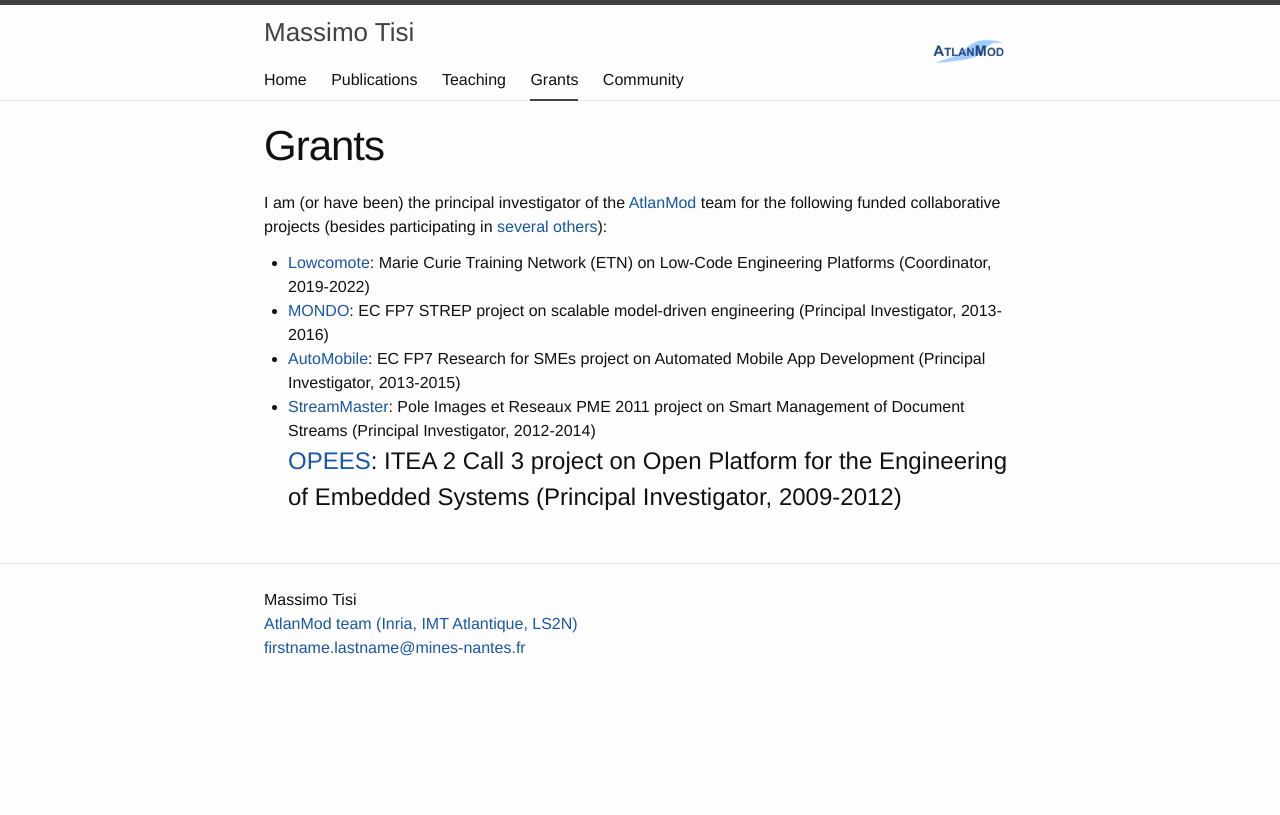
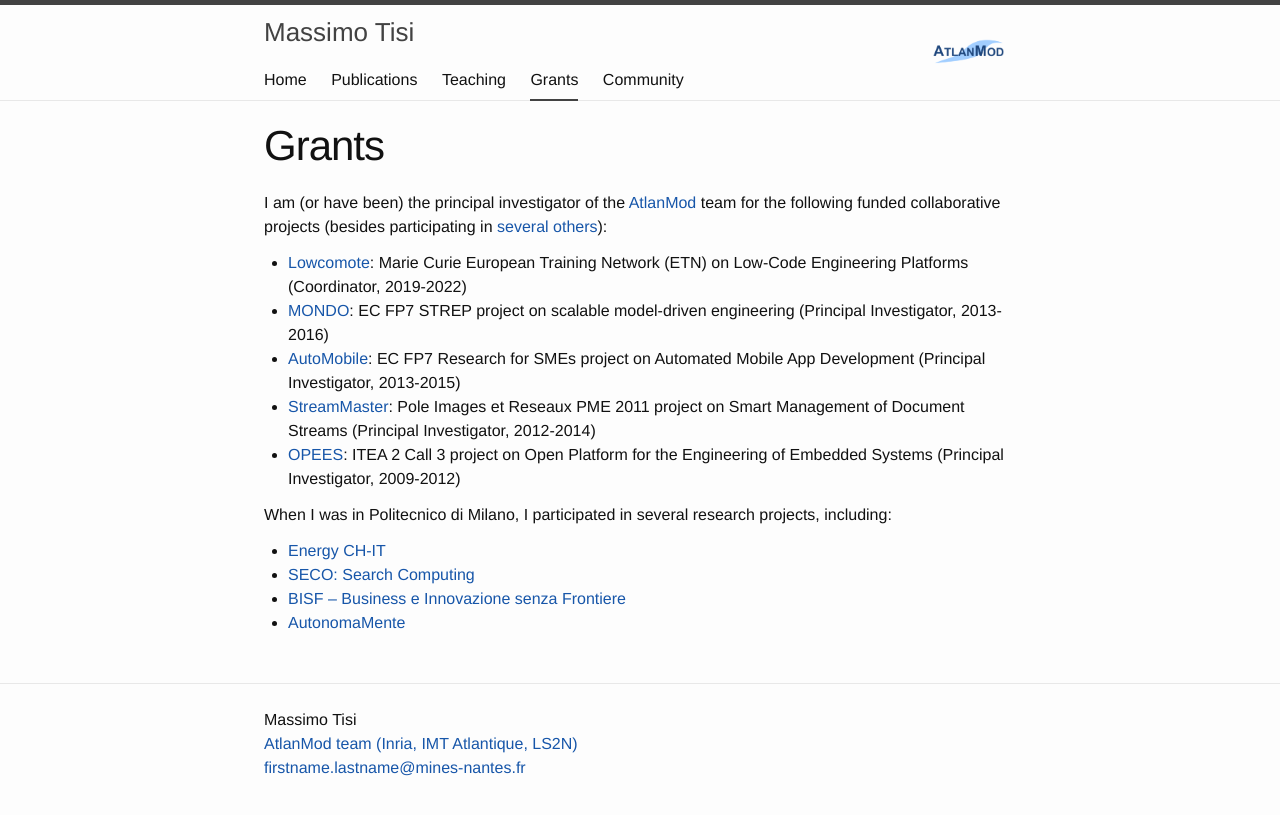
Before and after one commit to massimotisi/massimotisi.github.io, a Jekyll site: the page built from grants.md, in a window 1280 px wide. Shown: the top 815 px of the page. Built offline with Jekyll 4.4.1, drawn with Linux system fonts in a browser that asks for light colours.

Commit message:
some old grants

```diff
--- a/grants.md
+++ b/grants.md
@@ -6,8 +6,15 @@ order: 3
 
 I am (or have been) the principal investigator of the [AtlanMod](http://web.emn.fr/x-info/atlanmod/index.php?title=Main_Page) team for the following funded collaborative projects (besides participating in [several others](http://web.emn.fr/x-info/atlanmod/index.php?title=Projects)):
 
-* [Lowcomote](https://www.lowcomote.eu/): Marie Curie Training Network (ETN) on Low-Code Engineering Platforms (Coordinator, 2019-2022)
+* [Lowcomote](https://www.lowcomote.eu/): Marie Curie European Training Network (ETN) on Low-Code Engineering Platforms (Coordinator, 2019-2022)
 * [MONDO](http://www.mondo-project.org/): EC FP7 STREP project on scalable model-driven engineering (Principal Investigator, 2013-2016)
 * [AutoMobile](http://automobile.webratio.com/): EC FP7 Research for SMEs project on Automated Mobile App Development (Principal Investigator, 2013-2015)
 * [StreamMaster](http://www.irccyn.ec-nantes.fr/fr/projets-ivc/projet-streammaster-ivc): Pole Images et Reseaux PME 2011 project on Smart Management of Document Streams (Principal Investigator, 2012-2014)
-# [OPEES](https://itea3.org/project/opees.html): ITEA 2 Call 3 project on Open Platform for the Engineering of Embedded Systems (Principal Investigator, 2009-2012)
+* [OPEES](https://itea3.org/project/opees.html): ITEA 2 Call 3 project on Open Platform for the Engineering of Embedded Systems (Principal Investigator, 2009-2012)
+
+When I was in Politecnico di Milano, I participated in several research projects, including:
+
+* [Energy CH-IT](http://www.fondazionepolitecnico.it/it/cosa-facciamo/progetti-di-innovazione/item/energy-ch-it-distretto-per-le-tecnologie-e-i-materiali-per-l-efficienza-energetica-dell-insubria)
+* [SECO: Search Computing](https://cordis.europa.eu/project/rcn/88591/factsheet/en)
+* [BISF – Business e Innovazione senza Frontiere](http://www.fondazionepolitecnico.it/it/cosa-facciamo/progetti-di-innovazione/item/bisf-business-e-innovazione-senza-frontiere)
+* [AutonomaMente](http://autonomamente.como.polimi.it/index85f3.html?option=com_content&task=view&id=15&Itemid=16)
```
